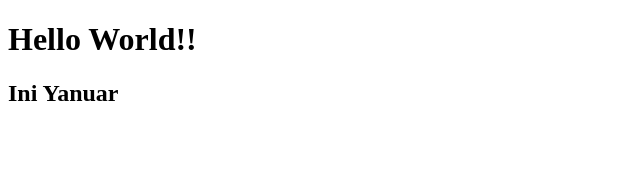
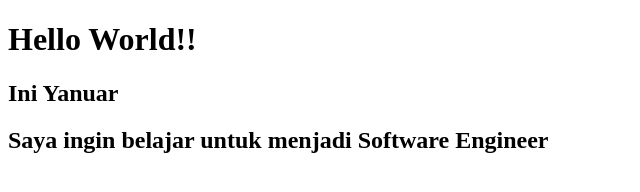
Before and after one commit to YanuarNuralamsyah/RevoU-CodingCamp, a plain HTML site: page index.html in a window 1280 px wide. Shown: the whole page, without its empty margins (0-640 px from the left). Drawn offline with Linux system fonts and the light colour scheme.

Commit message:
update index.html
update sedikit untuk menambahkan 1 kalimat

```diff
--- a/index.html
+++ b/index.html
@@ -8,5 +8,6 @@
 <body>
     <h1>Hello World!!</h1>
     <h2>Ini Yanuar</h2>
+    <h2>Saya ingin belajar untuk menjadi Software Engineer</h2>
 </body>
 </html>
```
